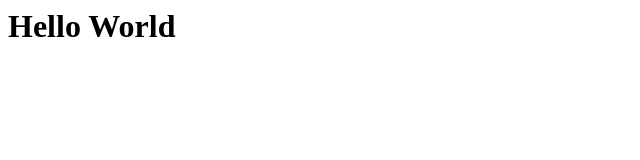
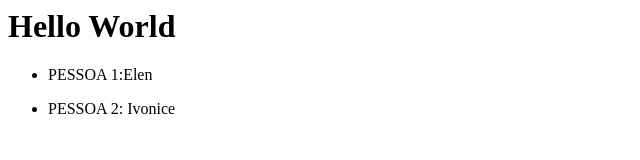
Before and after one commit to Elen2001/html_inicial, a plain HTML site: page index.html in a window 1280 px wide. Shown: the whole page, without its empty margins (0-640 px from the left). Drawn offline with Linux system fonts and the light colour scheme.

Commit message:
segundo commit em dupla

```diff
--- a/index.html
+++ b/index.html
@@ -3,6 +3,13 @@
     <head>
         <body>
             <h1>Hello World</h1>
+            <ul>
+                <li>PESSOA 1:Elen </li>
+
+            </ul>
+            <ul>
+                <li> PESSOA 2:  Ivonice </li>
+            </ul>
         </body>
     </head>
 </html>
```
